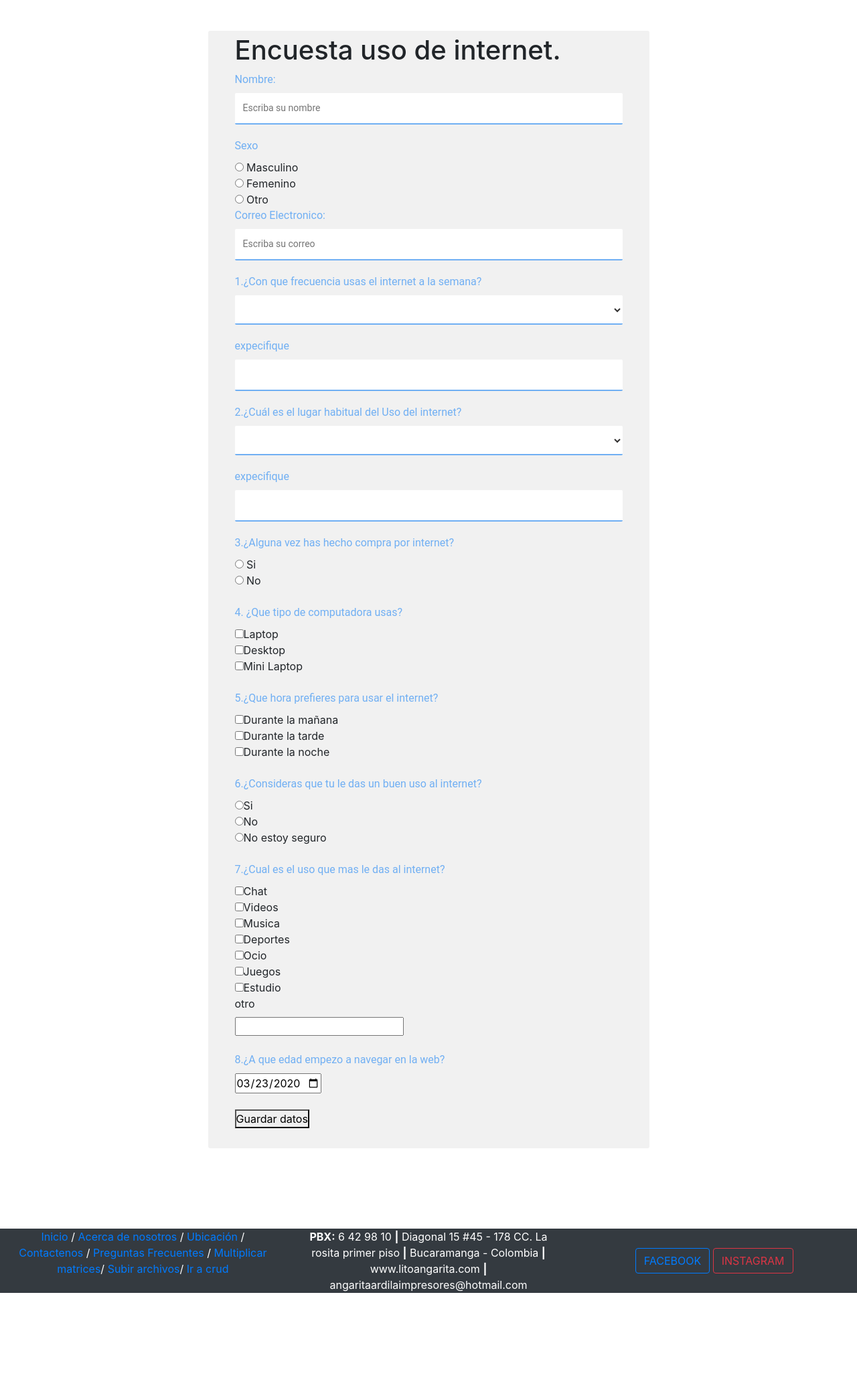
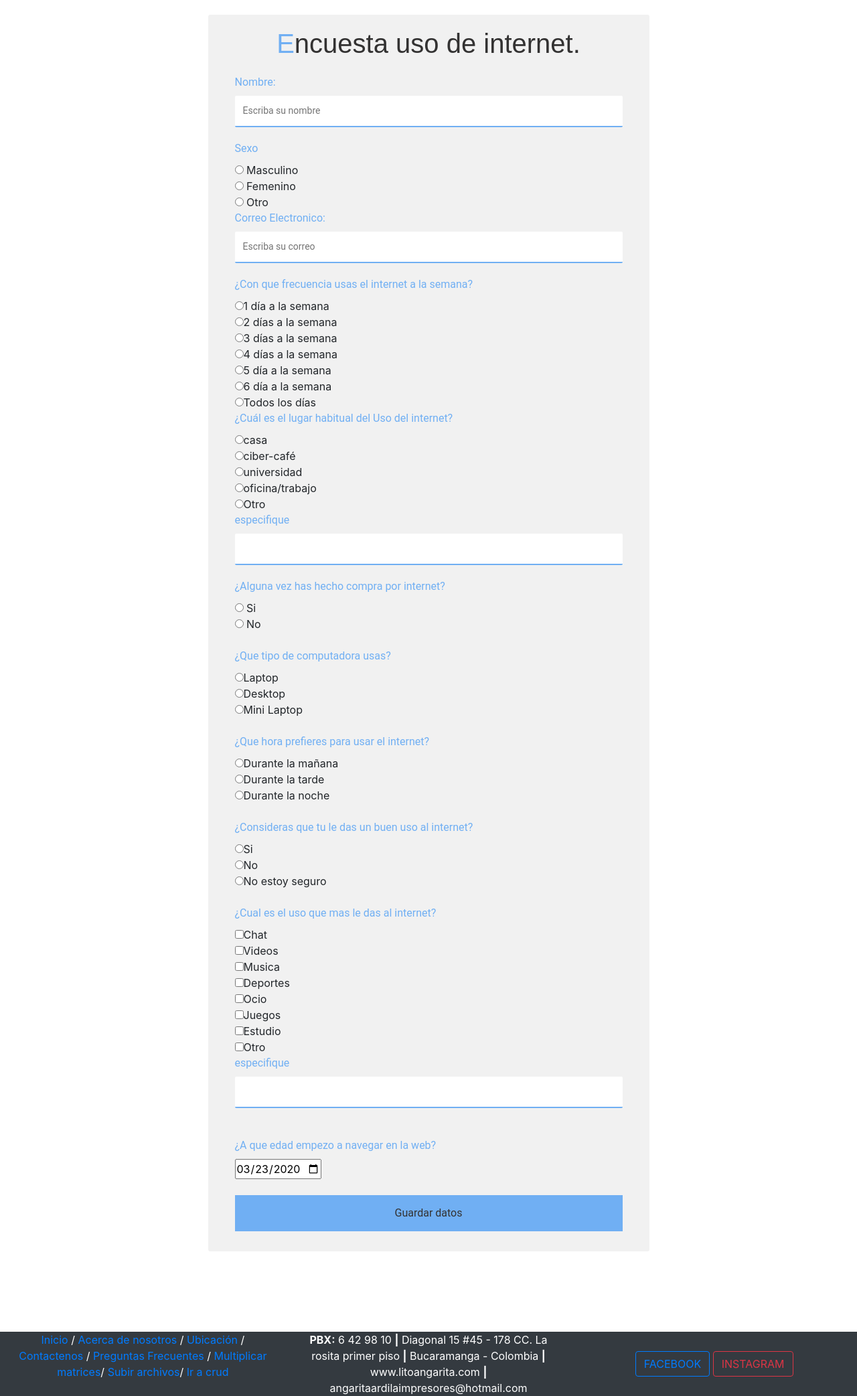
Before and after one commit to karkariam/20192B106, a PHP site: page /CodigoLitografia/templates/encuesta.php in a window 1280 px wide. Shown: the part 56-2141 px from the top of the page at 67% size. Before the commit the page ends 1987 px from the top, so only its background shows below. Run offline with PHP 8.4, Linux system fonts and the light colour scheme; some libraries are stand-ins or nearby versions.

Commit message:
encuesta 2.0

```diff
--- a/CodigoLitografia/includes/insertar.php
+++ b/CodigoLitografia/includes/insertar.php
@@ -12,12 +12,16 @@ $sexo = $_POST['sexo'];
 $correo = $_POST['correo'];
 $frecuencia = $_POST['frecuencia'];
 $lugar = $_POST['lugar'];
+$lugar2 = $_POST['lugar2'];
 $compras = $_POST['compras'];
 $tipo = $_POST['tipo'];
 $hora = $_POST['hora'];
 $uso = $_POST['uso'];
 $hacer = $_POST['hacer'];
+$hacer2 = $_POST['hacer2'];
 $fecha = $_POST['fecha'];
+
+
 
 $sql_agregar = "INSERT INTO encuesta (nombre,sexo,correo,frecuencia,lugar,compras,tipo,hora,uso,hacer,fecha) VALUES(?,?,?,?,?,?,?,?,?,?,?)";
 $sentencia_agregar = $pdo->prepare($sql_agregar);
--- a/CodigoLitografia/templates/contactenos.php
+++ b/CodigoLitografia/templates/contactenos.php
@@ -1,5 +1,4 @@
 <?php include('../includes/header.php');   ?>
-
 <meta name="viewport" content="width=device-width,user-scalable=no,initial-scale=1.0,maximum-scale=1.0,minimum-scale=1.0">
 <link rel="stylesheet" type="text/css" href="/20192B106/CodigoLitografia/css/estiloformulario.css">
 <link rel="stylesheet" type="text/css" href="/20192B106/CodigoLitografia/css/acordeon.css">
--- a/CodigoLitografia/templates/encuesta.php
+++ b/CodigoLitografia/templates/encuesta.php
@@ -1,5 +1,4 @@
 <?php include('../includes/header.php');   ?>
-<br>
 <meta name="viewport" content="width=device-width,user-scalable=no,initial-scale=1.0,maximum-scale=1.0,minimum-scale=1.0">
 <link rel="stylesheet" type="text/css" href="/20192B106/CodigoLitografia/css/estiloformulario.css">
 <script src="jquery-3.2.1.min.js"></script>
@@ -7,10 +6,9 @@
 <!-- Encuesta sobre uso de internet -->
 <br>
 <div class="contenedor">
-
-    <form id="frmajax" class="form" action="../includes/insertar.php" method="POST">
+    <form id="frmajax" class="form" action="../includes/insertar.php" class="form" method="POST">
         <div class="form-header">
-            <h1 class="form-header">E<span>ncuesta uso de internet.</span></h1>
+            <h1 class="form-title">E<span>ncuesta uso de internet.</span></h1>
         </div>
 
         <tr>
@@ -30,47 +28,39 @@
         </tr>
         </td>
         </tr>
-
         <label for='correo' class="form-label">Correo Electronico:</label>
         <input type='email' name='correo' id="Correo" class="form-input" placeholder='Escriba su correo' required>
         <tr>
-            <td> <label class="form-label" required>1.¿Con que frecuencia usas el internet a la
+            <td> <label class="form-label" required>¿Con que frecuencia usas el internet a la
                     semana?</label></td>
             <td>
-                <select name='Vive' class="form-input">
-                    <option selected='selected'></option>
-                    <option id="frecuencia" name="frecuencia" value="1 día a la semana">1 día a la semana</option>
-                    <option id="frecuencia" name="frecuencia" value="2 día a la semana">2 días a la semana</option>
-                    <option id="frecuencia" name="frecuencia" value="3 día a la semana">3 días a la semana</option>
-                    <option id="frecuencia" name="frecuencia" value="4 día a la semana">4 días a la semana</option>
-                    <option id="frecuencia" name="frecuencia" value="5 día a la semana">Todos los días</option>
-                    <option>otro</option>
-                </select>
-                <label class="form-label">expecifique</label>
-                <input type='text' name="frecuencia" id="Otro" class="form-input">
+                <input name="frecuencia" value="1 día a la semana" type='radio'>1 día a la semana<br>
+                <input name="frecuencia" value="2 día a la semana" type='radio'>2 días a la semana<br>
+                <input name="frecuencia" value="3 día a la semana" type='radio'>3 días a la semana<br>
+                <input name="frecuencia" value="4 día a la semana" type='radio'>4 días a la semana<br>
+                <input name="frecuencia" value="5 día a la semana" type='radio'>5 día a la semana<br>
+                <input name="frecuencia" value="6 día a la semana" type='radio'>6 día a la semana<br>
+                <input name="frecuencia" value="Todos los dias de la semana" type='radio'>Todos los días<br>
+
             </td>
         </tr>
-
         <tr>
-            <td> <label class="form-label" id="Lugar" required>2.¿Cuál es el lugar habitual del Uso del
-                    internet?</label></td>
             <td>
-                <select name='Vive' class="form-input">
-                    <option selected='selected'></option>
-                    <option id="lugar" name="lugar">casa</option>
-                    <option id="lugar" name="lugar">ciber-café</option>
-                    <option id="lugar" name="lugar">universidad</option>
-                    <option id="lugar" name="lugar">oficina/trabajo</option>
-                    <option>otro</option>
-                </select>
-                <label class="form-label">expecifique</label>
-                <input type='text' name="lugar" id="Otro" class="form-input">
+                <label class="form-label" id="Lugar">¿Cuál es el lugar habitual del Uso del internet?</label></td>
+            <td>
+                <input id="lugar" name="lugar" value='casa' type='radio'>casa<br>
+                <input id="lugar" name="lugar" value='ciber-café' type='radio'>ciber-café<br>
+                <input id="lugar" name="lugar" value='universidad' type='radio'>universidad<br>
+                <input id="lugar" name="lugar" value='oficina/trabajo' type='radio'>oficina/trabajo<br>
+                <input id="lugar" name="lugar" value='Otro' type='radio'>Otro<br>
+                <label class="form-label">especifique</label>
+                <input type='text' name="lugar2" id="Otro" class="form-input">
 
             </td>
         </tr>
 
         <tr>
-            <td> <label class="form-label" id="Compra" required>3.¿Alguna vez has hecho compra por internet?</label>
+            <td> <label class="form-label" id="Compra" required>¿Alguna vez has hecho compra por internet?</label>
             </td>
             <td>
                 <input id="compras" name="compras" value='si' type='radio'> Si<br>
@@ -79,63 +69,62 @@
         </tr>
         <br>
         <tr>
-            <td> <label class="form-label" required>4. ¿Que tipo de computadora usas?</label></td>
+            <td> <label class="form-label" required> ¿Que tipo de computadora usas?</label></td>
             <td>
-                <input name="tipo" id="tipo" value='laptop' type='checkbox'>Laptop<br>
-                <input name="tipo" id="tipo" value='desktop' type='checkbox'>Desktop<br>
-                <input name="tipo" id="tipo" value='mini laptop' type='checkbox'>Mini Laptop<br>
+                <input name="tipo" id="tipo" value='laptop' type='radio'>Laptop<br>
+                <input name="tipo" id="tipo" value='desktop' type='radio'>Desktop<br>
+                <input name="tipo" id="tipo" value='mini laptop' type='radio'>Mini Laptop<br>
 
             </td>
         </tr>
         <br>
         <tr>
-            <td> <label class="form-label" required>5.¿Que hora prefieres para usar el internet?</label>
+            <td> <label class="form-label" required>¿Que hora prefieres para usar el internet?</label>
             </td>
             <td>
-                <input name="hora" id="hora" value='mañana' type='checkbox'>Durante la mañana<br>
-                <input name="hora" id="hora" value='no' type='checkbox'>Durante la tarde<br>
-                <input name="hora" id="hora" value='no' type='checkbox'>Durante la noche<br>
+                <input name="hora" id="hora" value='mañana' type='radio'>Durante la mañana<br>
+                <input name="hora" id="hora" value='tarde' type='radio'>Durante la tarde<br>
+                <input name="hora" id="hora" value='noche' type='radio'>Durante la noche<br>
             </td>
         </tr>
         <br>
         <tr>
-            <td> <label class="form-label" required>6.¿Consideras que tu le das un buen uso al
+            <td> <label class="form-label" required>¿Consideras que tu le das un buen uso al
                     internet?</label></td>
             <td>
-                <input name="uso" id="uso" value='mañana' type='radio'>Si<br>
+                <input name="uso" id="uso" value='si' type='radio'>Si<br>
                 <input name="uso" id="uso" value='no' type='radio'>No<br>
-                <input name="uso" id="uso" value='no' type='radio'>No estoy seguro<br>
+                <input name="uso" id="uso" value='No estoy seguro' type='radio'>No estoy seguro<br>
 
             </td>
         </tr>
         <br>
         <tr>
-            <td> <label class="form-label" id="Hacer" required>7.¿Cual es el uso que mas le das al internet?</label>
+            <td> <label class="form-label" id="Hacer" required>¿Cual es el uso que mas le das al internet?</label>
             </td>
             <td>
-                <input name="hacer" id="hacer" type='checkbox'>Chat<br>
-                <input name="hacer" id="hacer" value='no' type='checkbox'>Videos<br>
-                <input name="hacer" id="hacer" value='no' type='checkbox'>Musica<br>
-                <input name="hacer" id="hacer" value='no' type='checkbox'>Deportes<br>
-                <input name="hacer" id="hacer" value='no' type='checkbox'>Ocio<br>
-                <input name="hacer" id="hacer" value='no' type='checkbox'>Juegos<br>
-                <input name="hacer" id="hacer" value='no' type='checkbox'>Estudio<br>
-                <label>otro</label>
-                <br>
-                <input type='text'>
+                <input name="hacer" id="hacer" value='Chat' type='checkbox'>Chat<br>
+                <input name="hacer" id="hacer" value='Videos' type='checkbox'>Videos<br>
+                <input name="hacer" id="hacer" value='Musica' type='checkbox'>Musica<br>
+                <input name="hacer" id="hacer" value='Deportes' type='checkbox'>Deportes<br>
+                <input name="hacer" id="hacer" value='Ocio' type='checkbox'>Ocio<br>
+                <input name="hacer" id="hacer" value='Juegos' type='checkbox'>Juegos<br>
+                <input name="hacer" id="hacer" value='Estudio' type='checkbox'>Estudio<br>
+                <input name="hacer" value='Otro' id=" hacer2" type='checkbox'>Otro<br>
+                <label class="form-label">especifique</label>
+                <input type='text' name="hacer2" id="Otro" class="form-input">
             </td>
         </tr>
         <br>
         <br>
         <tr>
             <td>
-                <label class="form-label" id="Fecha" required>8.¿A que edad empezo a navegar en la web?</label></td>
+                <label class="form-label" id="Fecha" required>¿A que edad empezo a navegar en la web?</label></td>
             </datepicker>
             <input type='date' name='fecha' id="fecha" step='1' min='1980-01-01' max='2020-12-31' value='<?php echo date('Y-m-d'); ?>'>
         </tr>
         <br><br>
-        <button id="btnguardar">Guardar datos</button>
-
+        <input type="submit" class="btn-submit" value="Guardar datos">
     </form>
 </div>
 <br><br><br><br><br>
```
